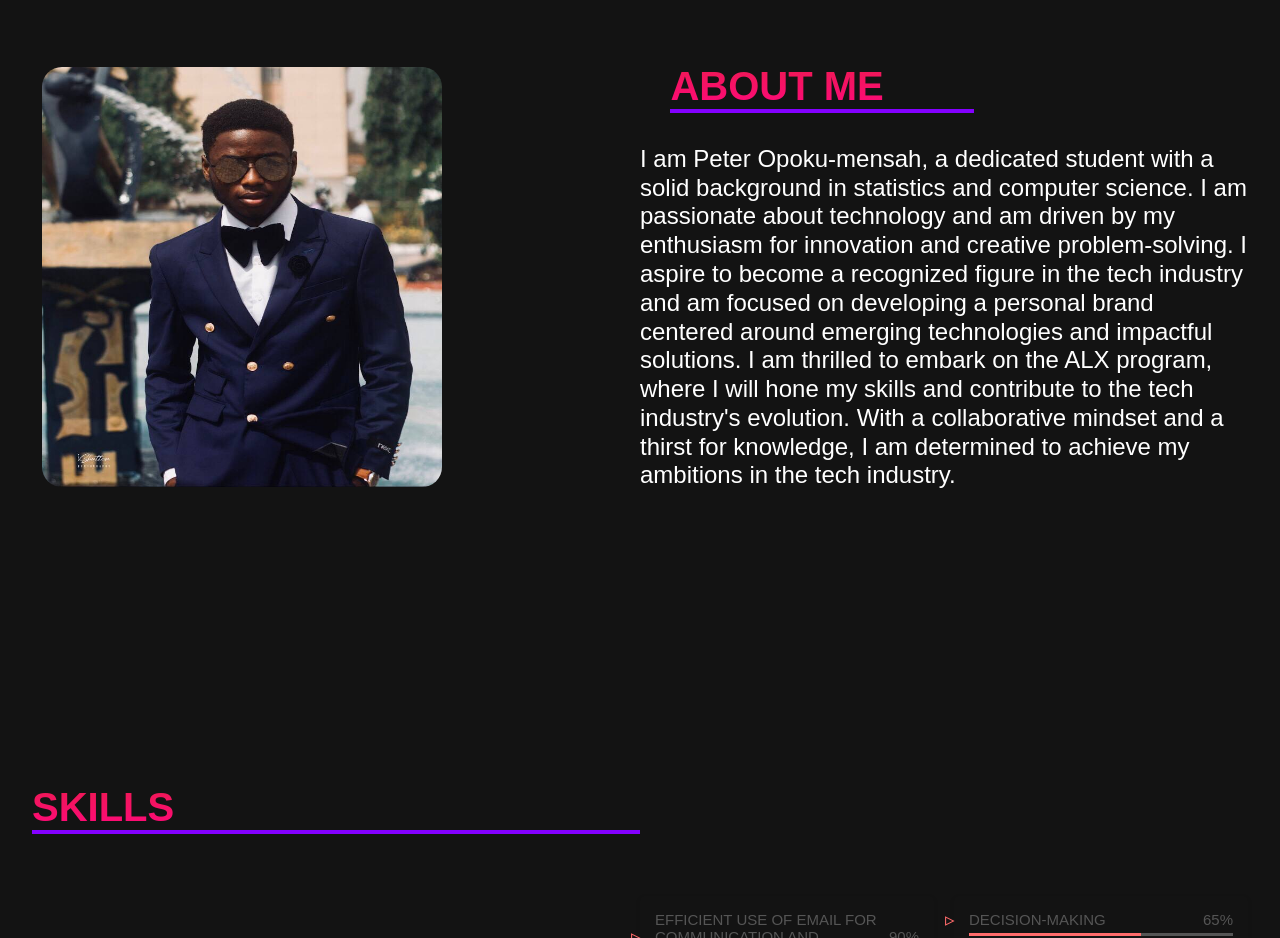
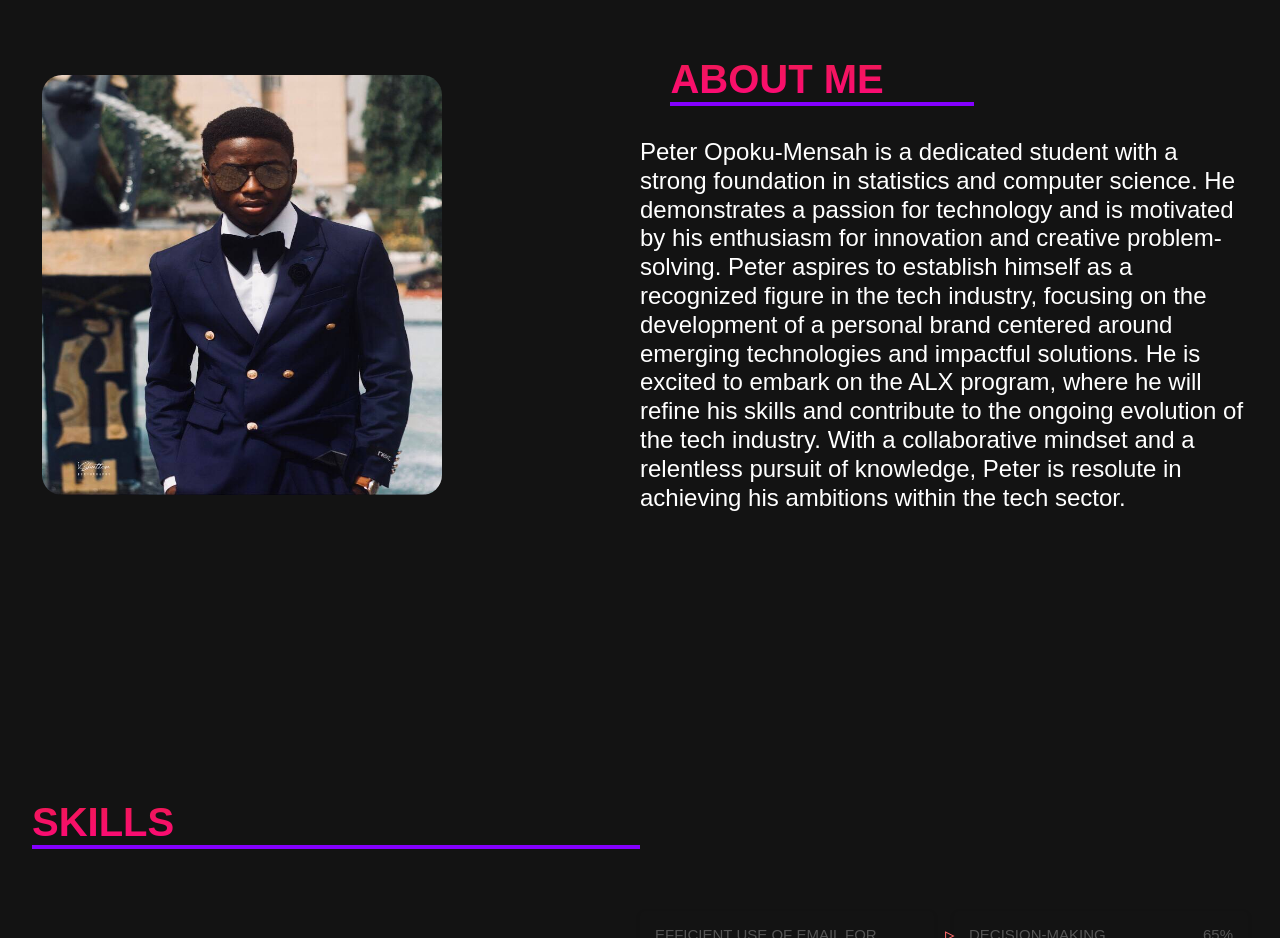
Before and after one commit to deezyfg/Portfolio, a plain HTML site: page index.html in a window 1280 px wide. Shown: the part 900-1838 px from the top of the page. Drawn offline with Linux system fonts and the light colour scheme; a script that the page names is missing.

Commit message:
Modified commit

```diff
--- a/index.html
+++ b/index.html
@@ -64,16 +64,13 @@
       <div class="main__content">
         <h1 class="highlight-a about">About Me</h1>
         <p>
-          I am Peter Opoku-mensah, a dedicated student with a solid background
-          in statistics and computer science. I am passionate about technology
-          and am driven by my enthusiasm for innovation and creative
-          problem-solving. I aspire to become a recognized figure in the tech
-          industry and am focused on developing a personal brand centered
-          around emerging technologies and impactful solutions. I am thrilled
-          to embark on the ALX program, where I will hone my skills and
-          contribute to the tech industry's evolution. With a collaborative
-          mindset and a thirst for knowledge, I am determined to achieve my
-          ambitions in the tech industry.
+          Peter Opoku-Mensah is a dedicated student with a strong foundation in statistics and computer science. He
+          demonstrates a passion for technology and is motivated by his enthusiasm for innovation and creative
+          problem-solving. Peter aspires to establish himself as a recognized figure in the tech industry, focusing on
+          the development of a personal brand centered around emerging technologies and impactful solutions. He is
+          excited to embark on the ALX program, where he will refine his skills and contribute to the ongoing evolution
+          of the tech industry. With a collaborative mindset and a relentless pursuit of knowledge, Peter is resolute in
+          achieving his ambitions within the tech sector.
         </p>
       </div>
     </div>
@@ -233,7 +230,8 @@
         <form>
           <div class="form-1">
             <label for="exampleInputEmail1" class="form-label">Email address</label>
-            <input type="email" class="form-control" id="exampleInputEmail1" placeholder="   Your Email..." aria-describedby="emailHelp" />
+            <input type="email" class="form-control" id="exampleInputEmail1" placeholder="   Your Email..."
+              aria-describedby="emailHelp" />
             <div id="emailHelp" class="form-text">
               You can contact me
             </div>
```
